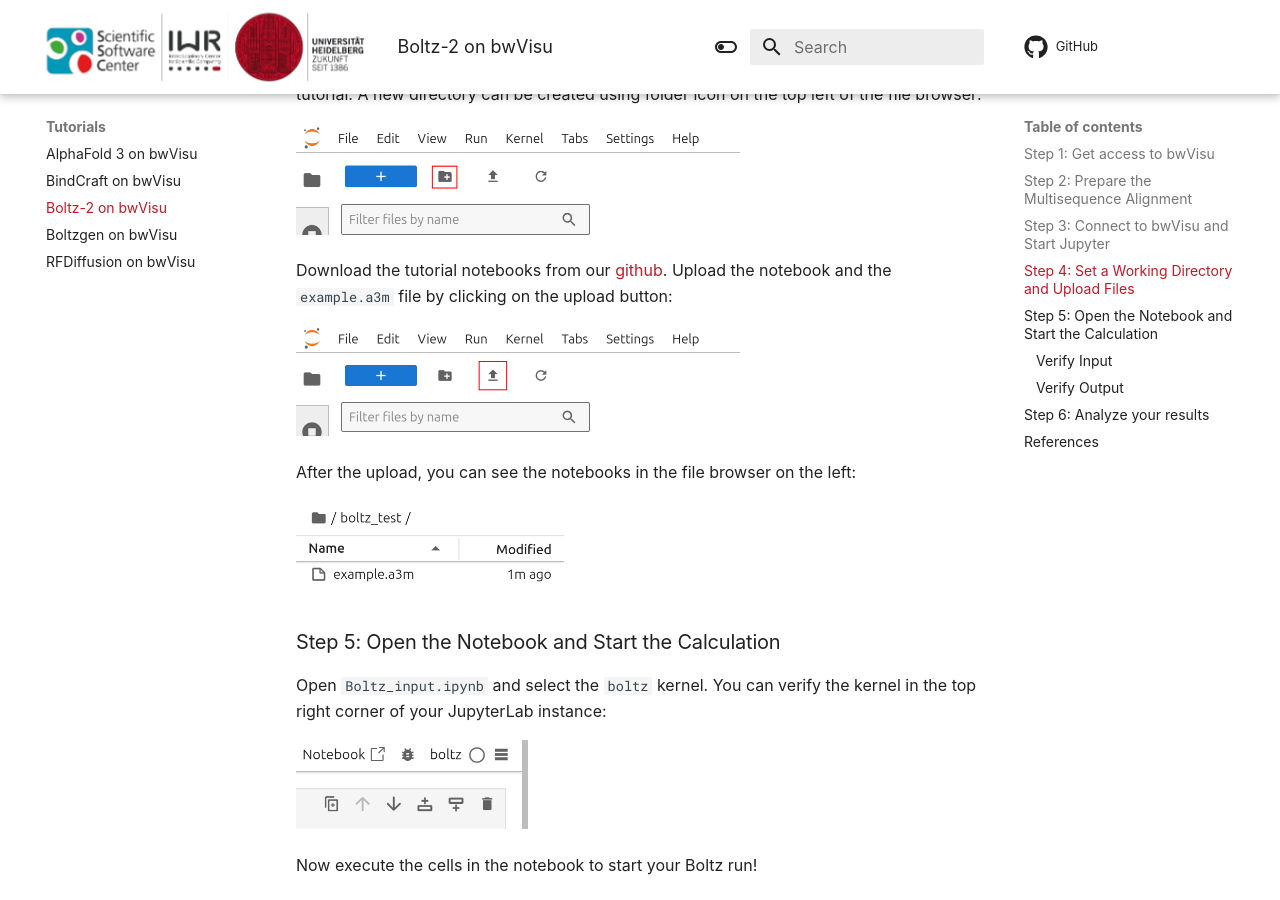
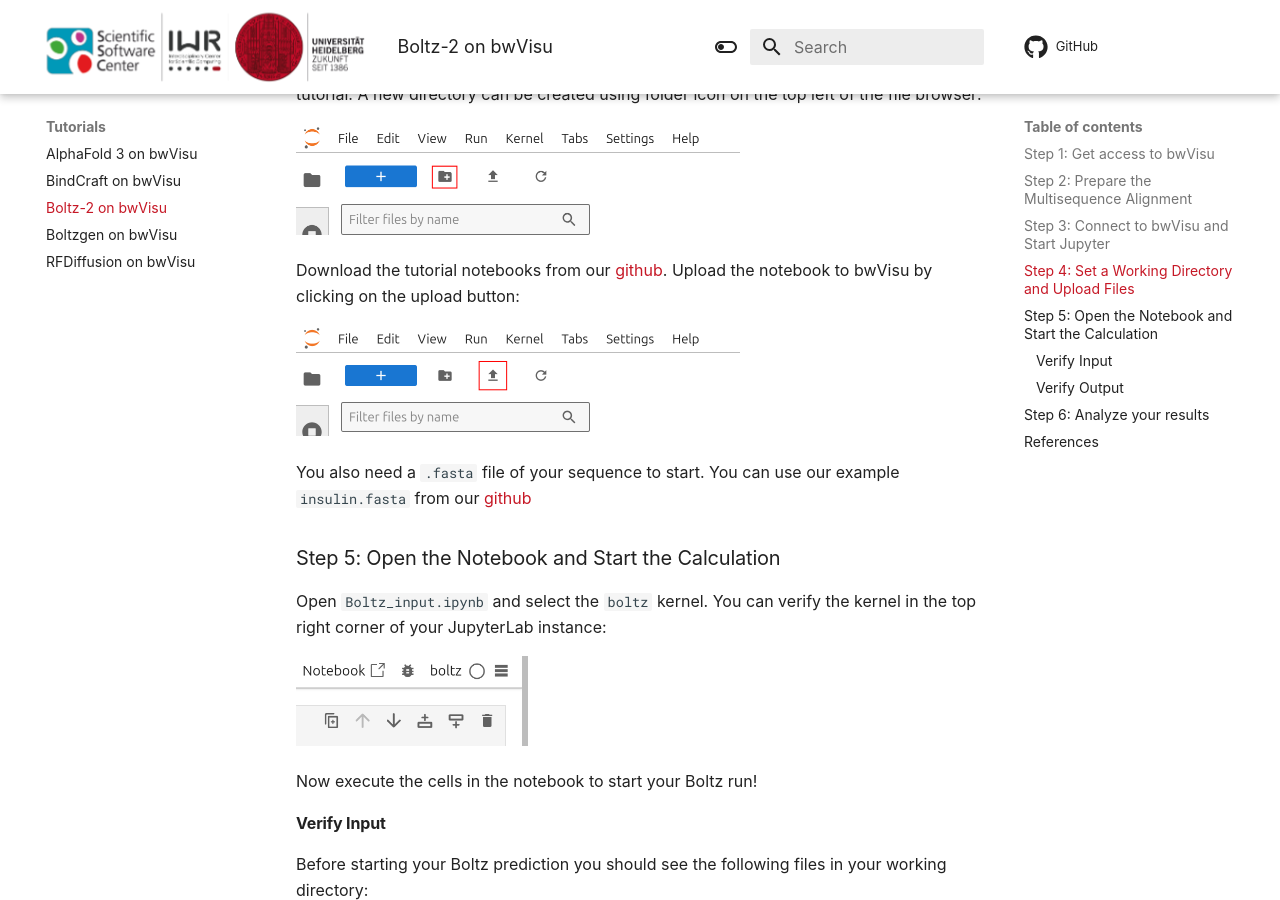
Before and after one commit to ssciwr/BioStructureHub, an MkDocs documentation site: the page built from docs/tutorials/tutorial_Boltz_bwVisu.md, in a window 1280 px wide and 900 px high, scrolled down 2313 px. Built offline with MkDocs 1.6.1 and Material for MkDocs 9.7.7, drawn with Linux system fonts in a browser that asks for light colours; comment, search, counter and statistics services are not loaded.

Commit message:
tutorial: boltz w mmseqs

```diff
--- a/docs/tutorials/tutorial_Boltz_bwVisu.md
+++ b/docs/tutorials/tutorial_Boltz_bwVisu.md
@@ -42,14 +42,11 @@ Now we need to define a working directory. These will contain all files necessar
 
 ![Screenshot](../images/tutorial/bwVisu_newDir.png){: style="height:111px;width:444px"}
 
-Download the tutorial notebooks from our <a href="https://github.com/ssciwr/BioStructureHub/tree/main/notebooks" target="_blank" rel="noopener">github</a>. Upload the notebook and the `example.a3m` file by clicking on the upload button:
+Download the tutorial notebooks from our <a href="https://github.com/ssciwr/BioStructureHub/tree/main/notebooks" target="_blank" rel="noopener">github</a>. Upload the notebook to bwVisu by clicking on the upload button:
 
 ![Screenshot](../images/tutorial/bwVisu_upload.png){: style="height:111px;width:444px"}
 
-After the upload, you can see the notebooks in the file browser on the left:
-
-![Screenshot](../images/tutorial/bwVisu_Boltz_MSA.png)
-{: style="width:268px"}
+You also need a `.fasta` file of your sequence to start. You can use our example `insulin.fasta` from our <a href="https://github.com/ssciwr/BioStructureHub/tree/main/references/boltz" target="_blank" rel="noopener">github</a>
 
 ### Step 5: Open the Notebook and Start the Calculation
 
```
Also changed, not shown: docs/images/tutorial/bwVisu_Boltz_MSA.png (deleted), docs/images/tutorial/bwVisu_Boltz_input.png, docs/images/tutorial/bwVisu_Boltz_output.png.
